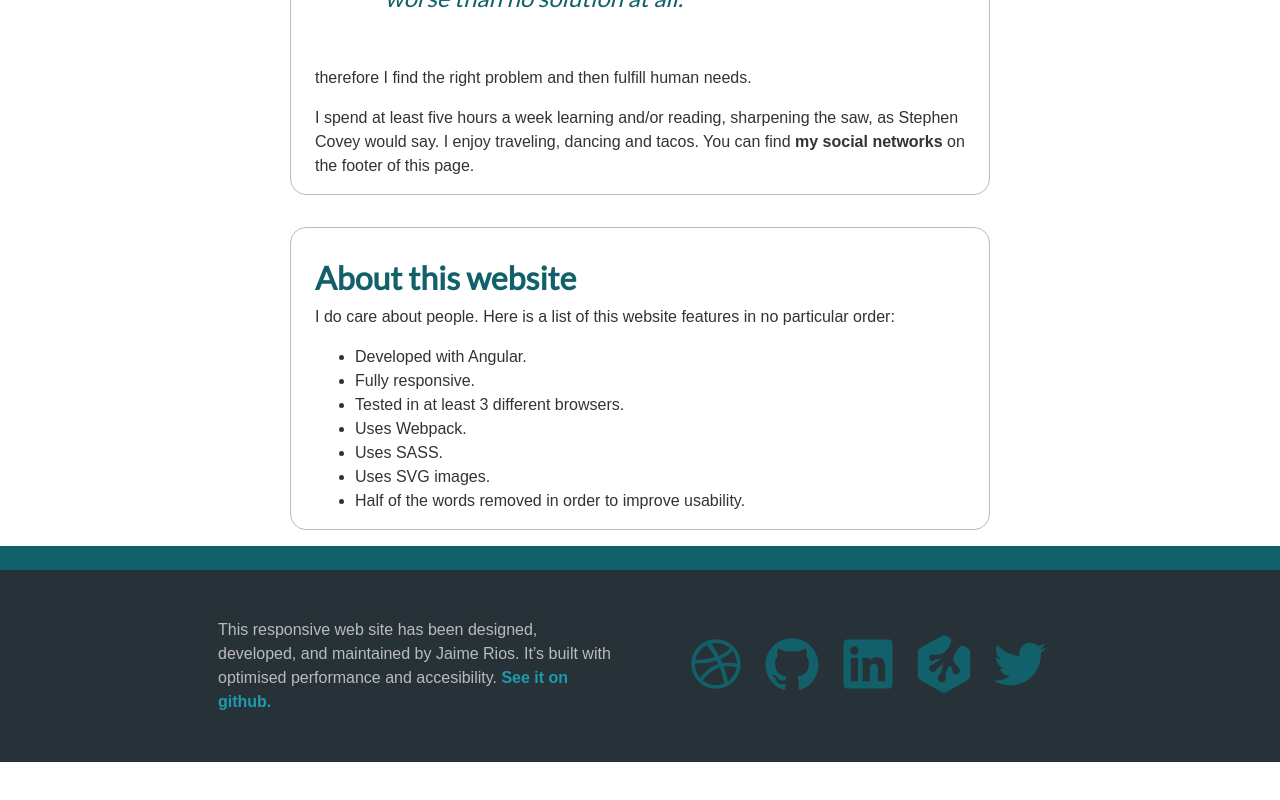
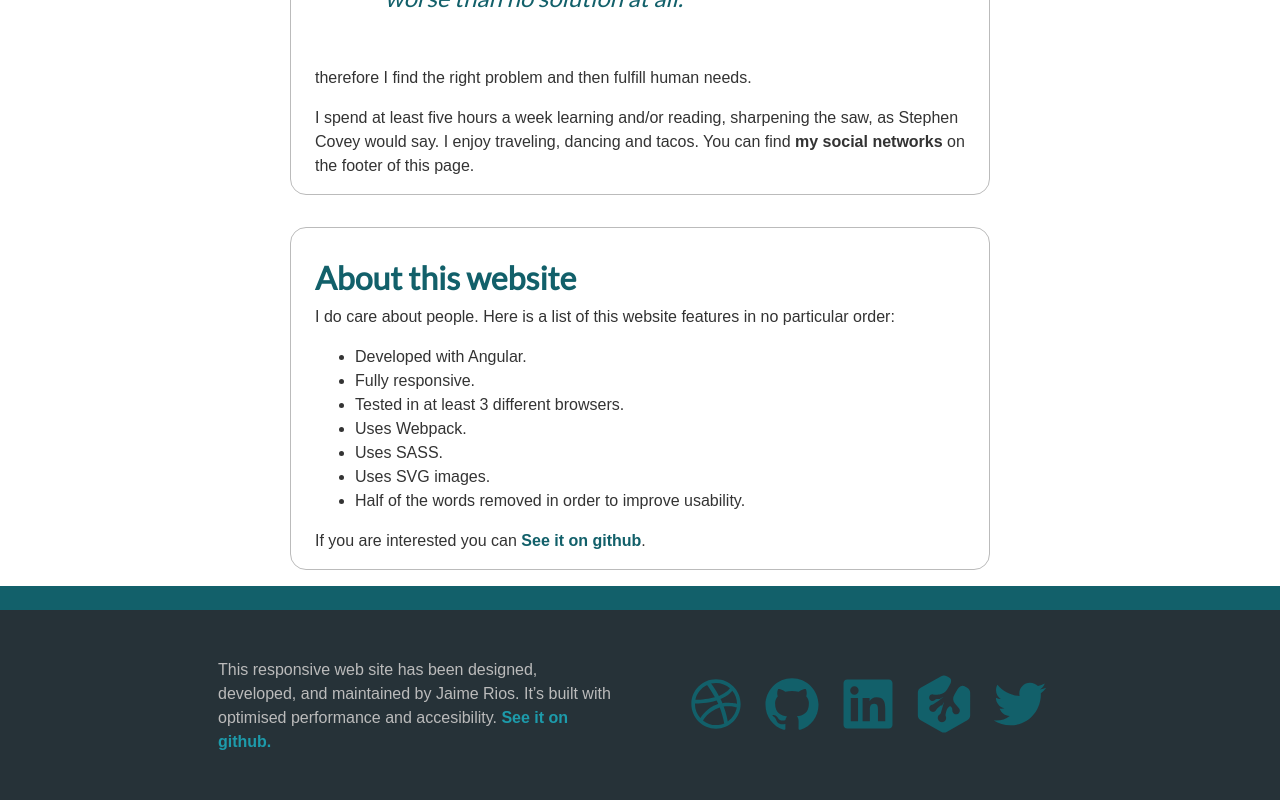
Before and after one commit to papaponmx/angular.riosjaime.com, an Angular app: page /about in a window 1280 px wide. Shown: the part 475-1275 px from the top of the page. Before the commit the page ends 1237 px from the top, so only its background shows below. Built offline with nearby package versions, Linux system fonts and the light colour scheme.

Commit message:
Added github link

```diff
--- a/src/app/about-page/about-page.component.html
+++ b/src/app/about-page/about-page.component.html
@@ -20,6 +20,8 @@
 
   <section class="card">
     <h2>About this website</h2>
+
+
     <p>I do care about people. Here is a list of this website features in no particular order:</p>
       <ul>
         <li>Developed with Angular.</li>
@@ -30,5 +32,7 @@
         <li>Uses SVG images.</li>
         <li>Half of the words removed in order to improve usability.</li>
       </ul>
+
+      <p>If you are interested you can <a href="https://github.com/papaponmx/angular.riosjaime.com">See it on github</a>.</p>
   </section>
 </div>
```
